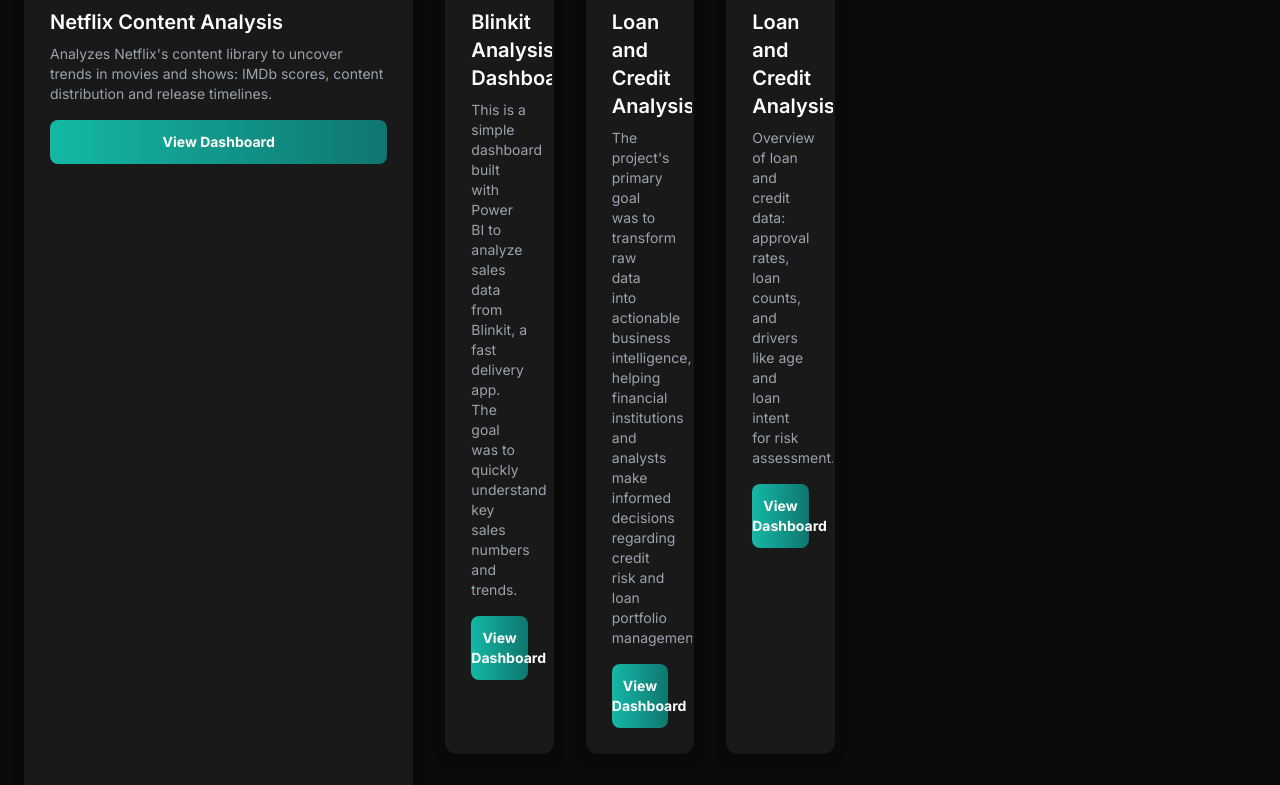
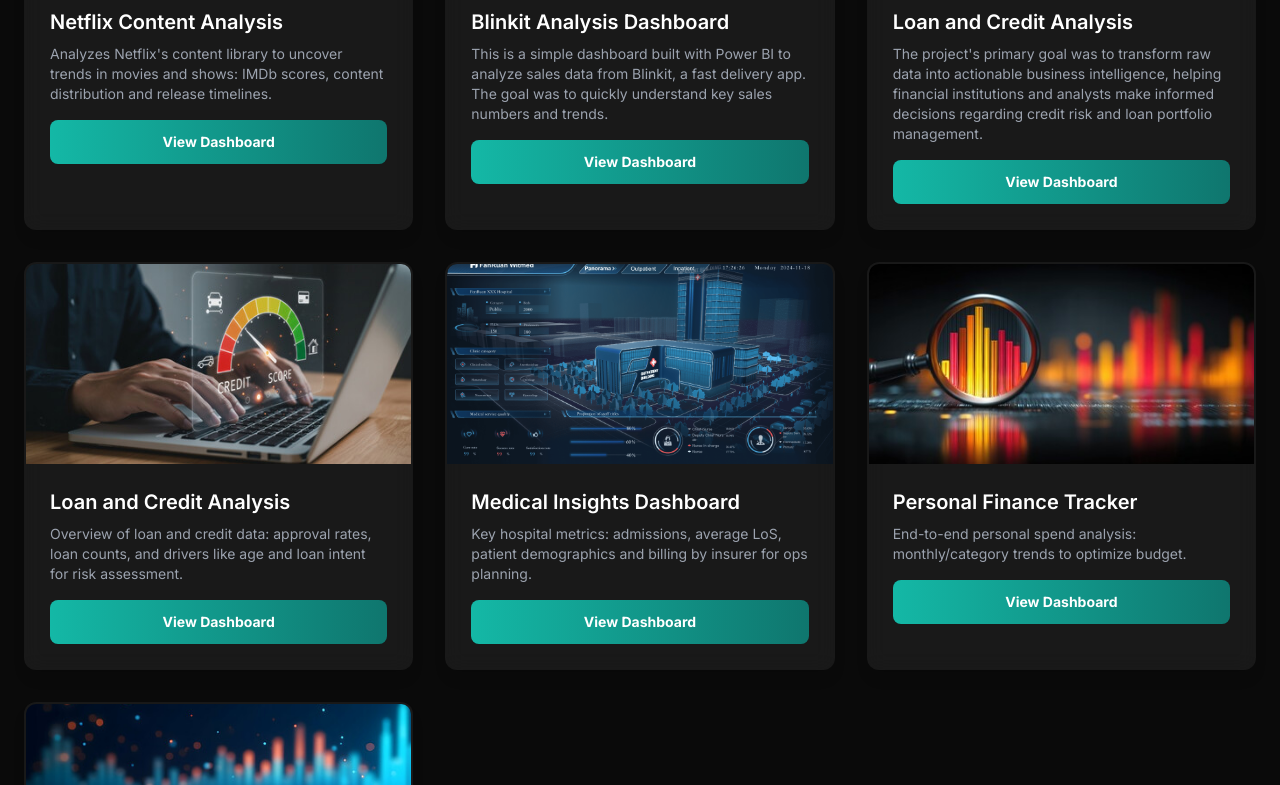
Before and after one commit to darshh8123/portfolio_main, a plain HTML site: page portfolio.html in a window 1280 px wide. Shown: the part 1914-2699 px from the top of the page. Drawn offline with nearby package versions, Linux system fonts and the light colour scheme.

Commit message:
Update portfolio.html

```diff
--- a/portfolio.html
+++ b/portfolio.html
@@ -121,7 +121,7 @@
     </div>
   </section>
 
-  <!-- Dashboards -->
+    <!-- Dashboards -->
   <section id="dashboards" class="section-bg py-20 fade-in-section">
     <div class="container mx-auto px-6">
       <h2 class="text-3xl font-bold text-center mb-12 text-white border-b-2 border-teal-400 inline-block pb-2">BI Dashboards</h2>
@@ -136,7 +136,7 @@
             <a href="https://github.com/darshh8123/Netflix1_dashboard/tree/main" target="_blank" rel="noopener" class="block text-center font-bold text-sm bg-gradient-to-r from-teal-500 to-teal-700 hover:from-teal-600 hover:to-teal-800 py-3 rounded-lg text-white transition-colors duration-300">View Dashboard</a>
           </div>
         </div>
-         <div class="grid grid-cols-1 md:grid-cols-2 lg:grid-cols-3 gap-8">
+
         <!-- Blinkit Dashboard -->
         <div class="card-bg rounded-xl overflow-hidden shadow-lg border-2 border-transparent hover:border-teal-400">
           <img src="dash6.png" alt="Preview of a Blinkit content analysis dashboard" class="project-card-image" />
@@ -146,7 +146,8 @@
             <a href="https://github.com/darshh8123/Blinkit-Dashboard" target="_blank" rel="noopener" class="block text-center font-bold text-sm bg-gradient-to-r from-teal-500 to-teal-700 hover:from-teal-600 hover:to-teal-800 py-3 rounded-lg text-white transition-colors duration-300">View Dashboard</a>
           </div>
         </div>
-             <!-- Financial Data Insights -->
+
+        <!-- Financial Data Insights -->
         <div class="card-bg rounded-xl overflow-hidden shadow-lg border-2 border-transparent hover:border-teal-400">
           <img src="dash7.jpg" alt="Preview of a loan and credit analysis dashboard" class="project-card-image" />
           <div class="p-6">
```
